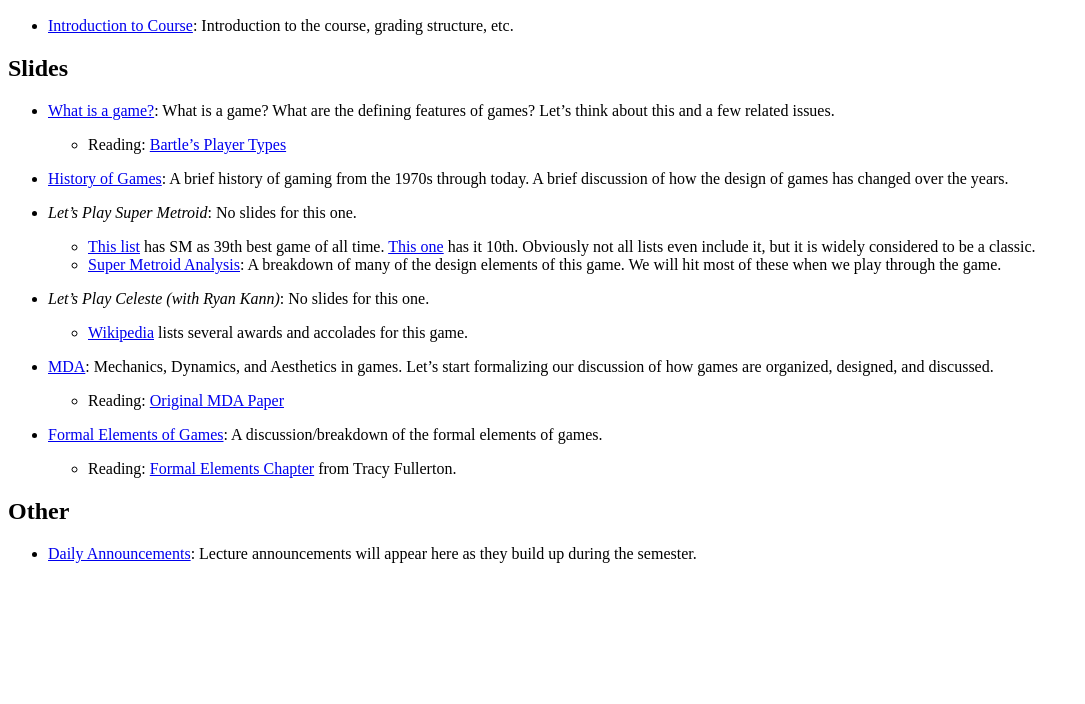
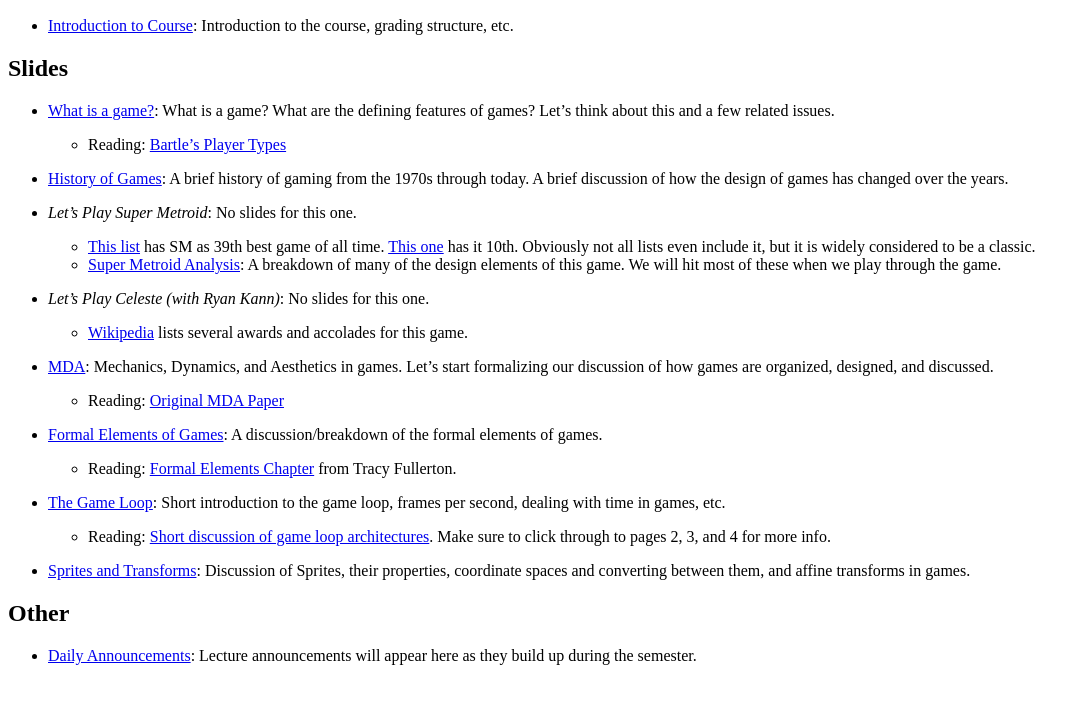
Before and after one commit to markfloryan/gamedesign, a website: page slides/index.html in a window 1280 px wide. Shown: the part 96-800 px from the top of the page, without its empty margins (0-1085 px from the left). Drawn offline with Linux system fonts and the light colour scheme.

Commit message:
updating slides page with newest lecture material

```diff
--- a/slides/index.html
+++ b/slides/index.html
@@ -27,6 +27,11 @@
 <ul>
 <li>Reading: <a href="../readings/fullerton-2008-formal-elements.pdf">Formal Elements Chapter</a> from Tracy Fullerton.</li>
 </ul></li>
+<li><p><a href="./GameArchitecture.pptx">The Game Loop</a>: Short introduction to the game loop, frames per second, dealing with time in games, etc.</p>
+<ul>
+<li>Reading: <a href="https://www.informit.com/articles/article.aspx?p=2167437&amp;seqNum=2">Short discussion of game loop architectures</a>. Make sure to click through to pages 2, 3, and 4 for more info.</li>
+</ul></li>
+<li><p><a href="./Sprites.pptx">Sprites and Transforms</a>: Discussion of Sprites, their properties, coordinate spaces and converting between them, and affine transforms in games.</p></li>
 </ul>
 <h2 id="other"><a name="introduction"></a>Other</h2>
 <ul>
```
Also changed, not shown: slides/index.md (+6 -0 lines), 4 other files.
